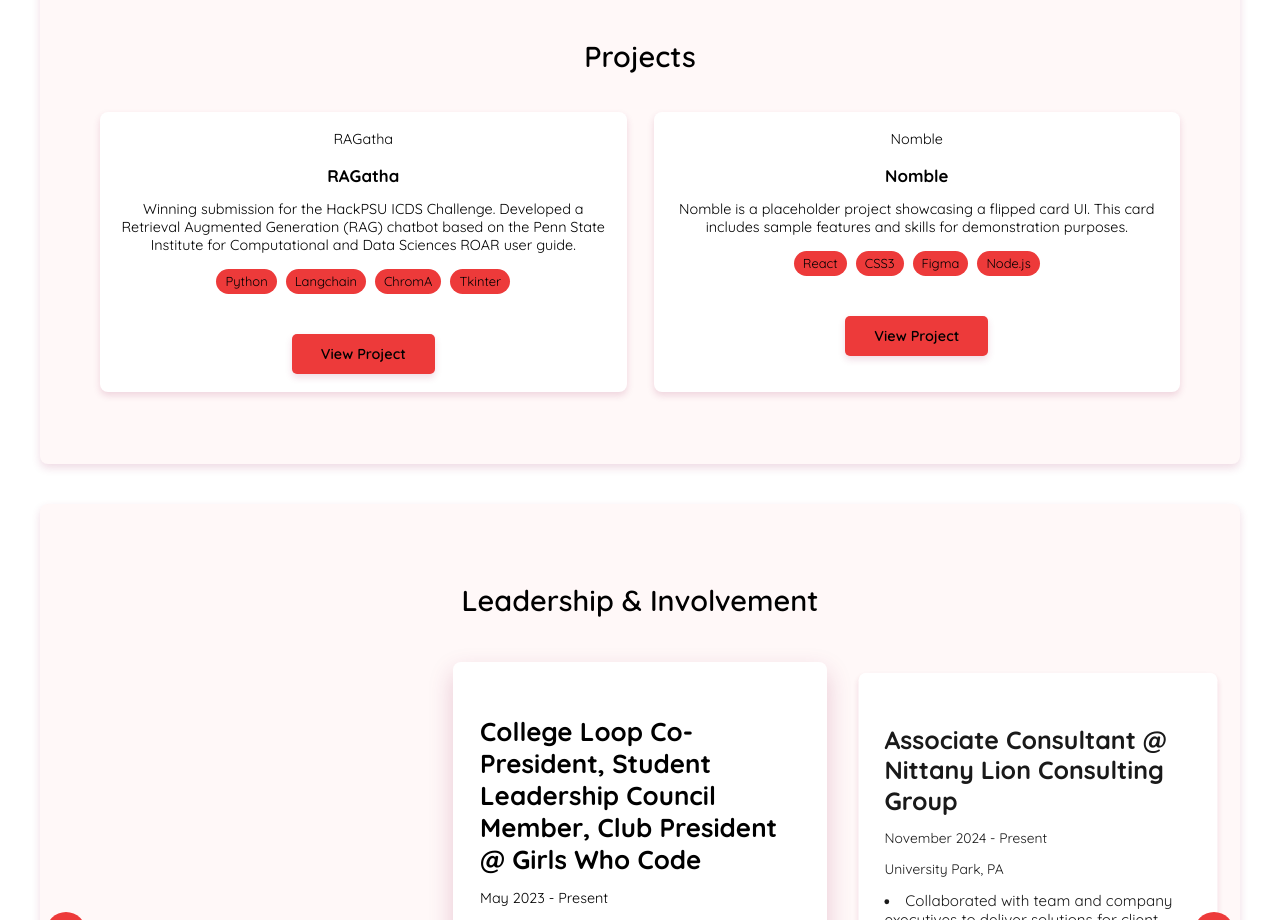
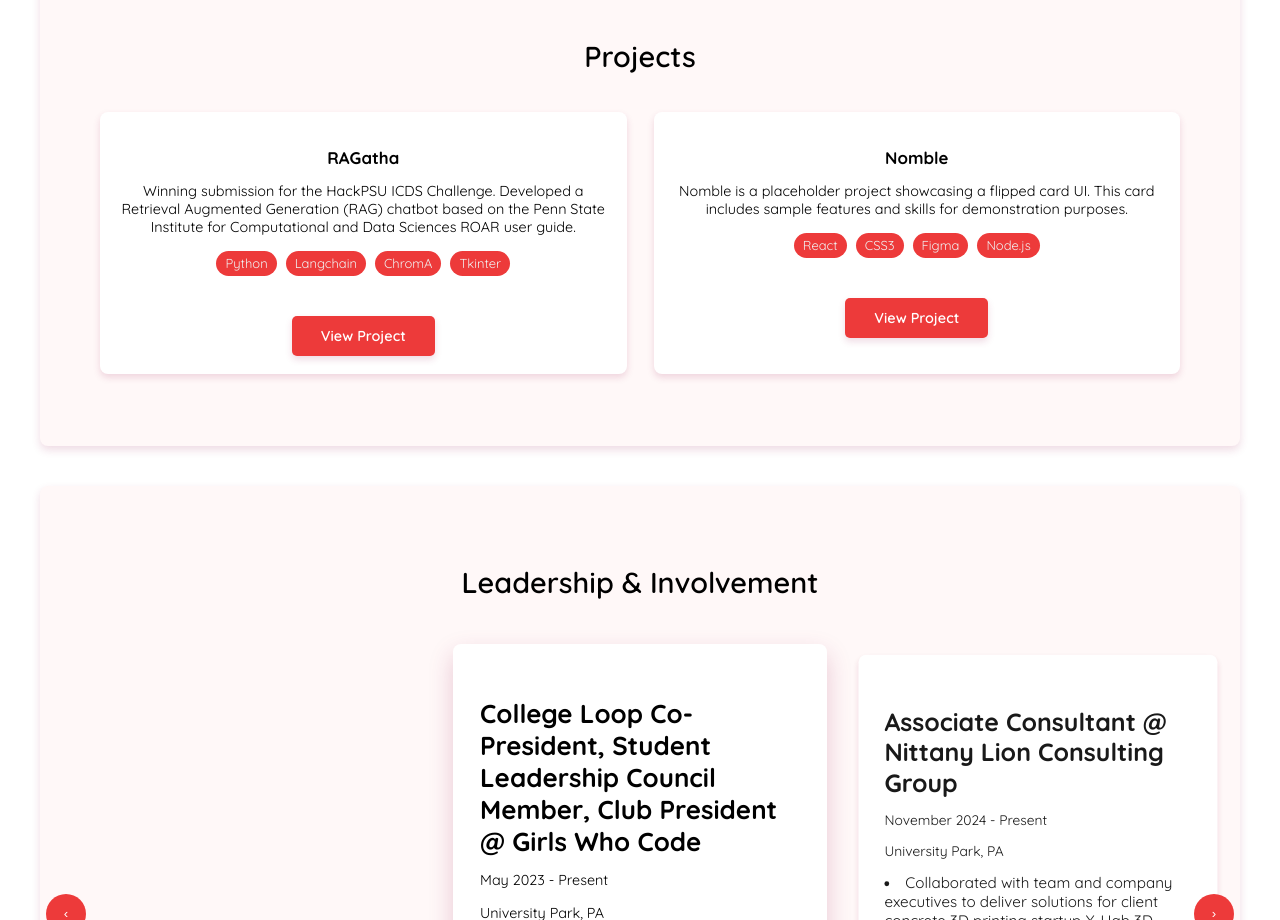
Before and after one commit to leonac24/portfolio, a React (Create React App) app: page / in a window 1280 px wide. Shown: the part 1880-2800 px from the top of the page. Built offline with nearby package versions, Linux system fonts and the light colour scheme.

Commit message:
minor formatting changes

```diff
--- a/src/App.css
+++ b/src/App.css
@@ -52,9 +52,3 @@ html {
   scroll-behavior: smooth;
   font-size: 90%; /* Reduce base font size for overall scaling */
 }
-
-/* Force all text to black across the site */
-/* This overrides component-level color declarations so all text appears #000000 */
-body, body * {
-  color: #000000 !important;
-}
--- a/src/components/About.css
+++ b/src/components/About.css
@@ -61,7 +61,7 @@
 .about-text p {
   margin-bottom: 14px;
   font-size: 1.6rem;
-  color: #f0f0f0; /* Light text for dark mode */
+  color: #000000; /* Light text for dark mode */
 }
 
 .resume-download-btn {
--- a/src/components/LeadershipAndInvolvement.css
+++ b/src/components/LeadershipAndInvolvement.css
@@ -35,7 +35,7 @@
 
 .involvement-card h3 {
   font-size: 1.8rem;
-  color: #e0e0e0; /* Lighter headings */
+  color: #000000; /* Lighter headings */
   margin-bottom: 9px;
 }
 
@@ -53,7 +53,7 @@
 .involvement-years,
 .involvement-location {
   font-size: 1rem;
-  color: #c8c7c7; /* Lighter grey for years/location */
+  color: #000000; /* Lighter grey for years/location */
   margin-bottom: 13.5px;
 }
 
@@ -63,7 +63,7 @@
   padding-left: 0; /* remove default padding so bullets are not indented */
   list-style-position: inside; /* place bullets inside the content flow */
   font-size: 1.1rem;
-  color: #f0f0f0; /* Light text */
+  color: #000000; /* Light text */
 }
 
 .involvement-description li {
--- a/src/components/Projects.css
+++ b/src/components/Projects.css
@@ -31,7 +31,7 @@
 }
 
 .project-card h3 {
-  color: #e0e0e0;
+  color: #000000;
   margin-bottom: 13.5px;
 }
 
--- a/src/components/Projects.js
+++ b/src/components/Projects.js
@@ -27,11 +27,6 @@ function Projects() {
       <div className="projects-grid">
         {projects.map((project, index) => (
           <div key={index} className="project-card">
-            <div className="card-inner">
-              <div className="card-front">
-                <div className="card-front-title">{project.title}</div>
-              </div>
-              <div className="card-back">
             <h3>{project.title}</h3>
             <p>{project.description}</p>
             <div className="technologies">
@@ -43,8 +38,6 @@ function Projects() {
               View Project
             </a>
           </div>
-            </div>
-          </div>
         ))}
       </div>
     </section>
--- a/src/components/WorkExperience.css
+++ b/src/components/WorkExperience.css
@@ -39,7 +39,7 @@
 
 .experience-card h3 {
   font-size: 1.8rem;
-  color: #e0e0e0;
+  color: #000000;
   margin-bottom: 9px;
 }
 
@@ -92,13 +92,13 @@
 
 .experience-years {
   font-size: 1rem;
-  color: #a0a0a0;
+  color: #000000;
   margin-bottom: 13.5px;
 }
 
 .experience-location {
   font-size: 1rem;
-  color: #c8c7c7; /* Lighter grey for years/location */
+  color: #000000; /* Lighter grey for years/location */
   margin-bottom: 13.5px;
 }
 
@@ -108,7 +108,7 @@
   padding-left: 0; /* remove default padding so bullets are not indented */
   list-style-position: inside; /* place bullets inside the content flow */
   font-size: 1.1rem;
-  color: #f0f0f0;
+  color: #000000;
 }
 
 .experience-description li {
```
Also changed, not shown: 11 other files (tests, documents, lock files or other folders). Lines whose indentation alone changed are shown as unchanged.
